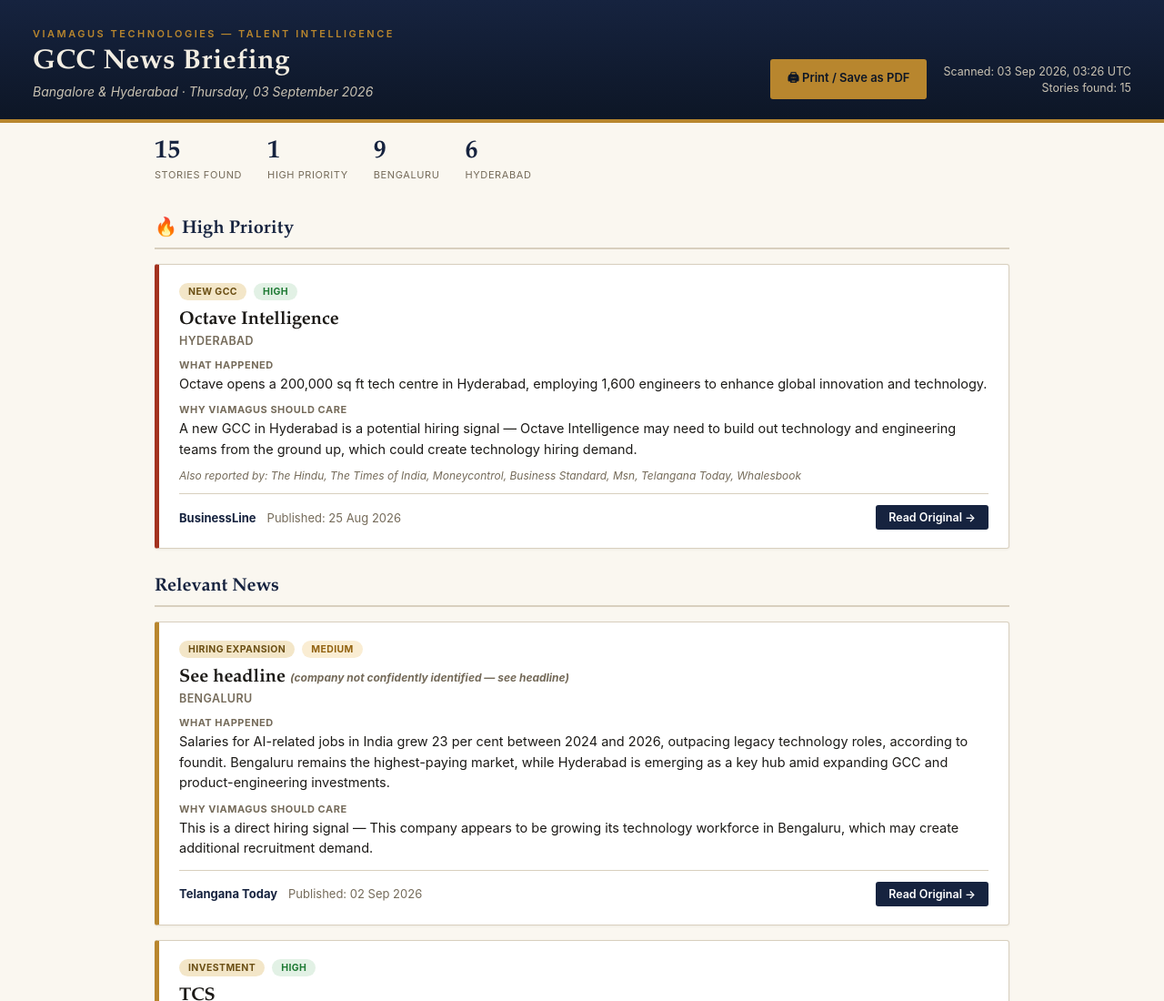
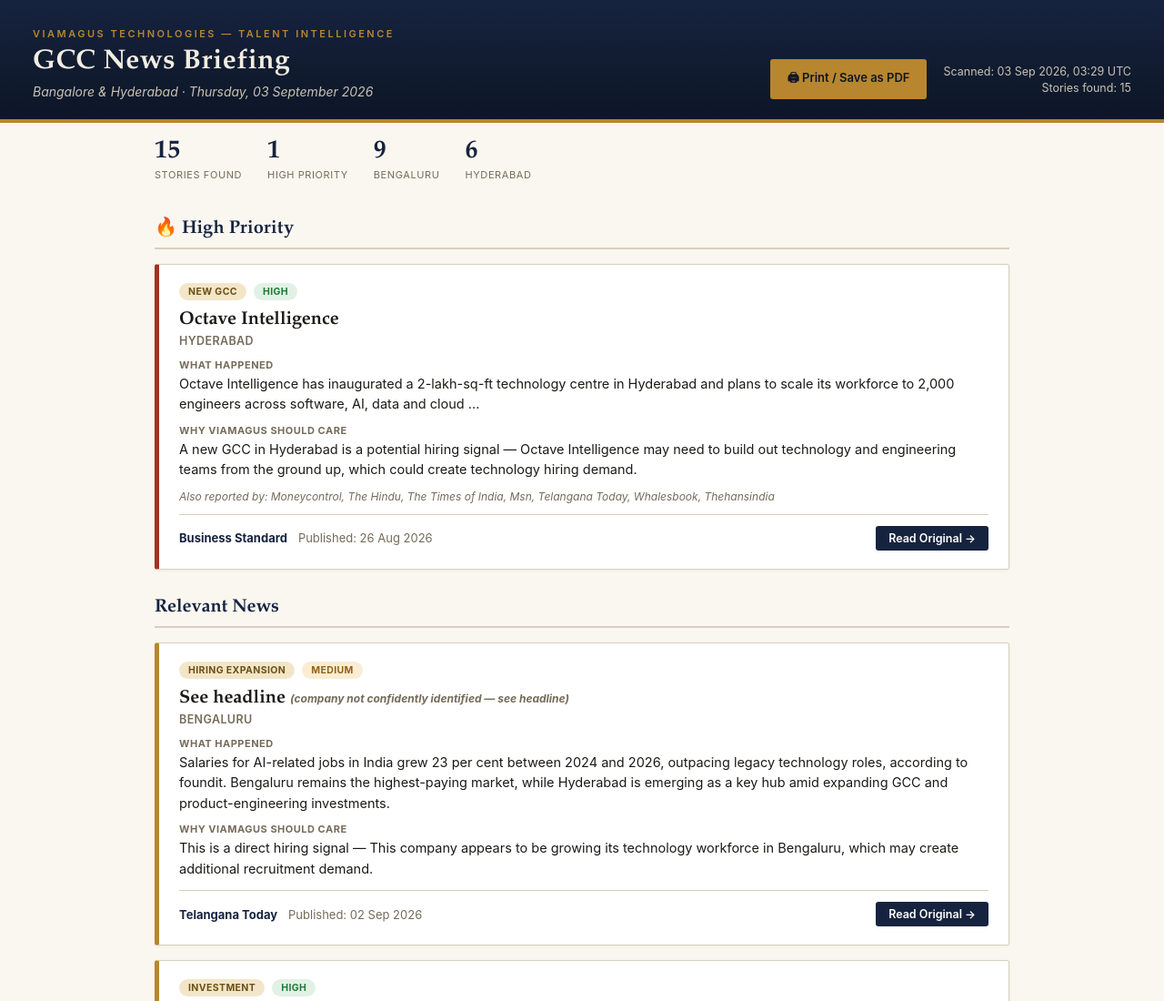
Before and after one commit to tanmayagarwal-del/viamagus-gcc-news, a plain HTML site: page 2026-09-03.html in a window 1280 px wide. Shown: the top 1100 px of the page at 91% size. Drawn offline with Linux system fonts and the light colour scheme.

Commit message:
Report for 2026-09-03

```diff
--- a/2026-09-03.html
+++ b/2026-09-03.html
@@ -344,7 +344,7 @@ section h2 {
     <button class="btn btn-primary no-print" onclick="window.print()">🖨 Print / Save as PDF</button>
 
     <div class="meta">
-      <span>Scanned: 03 Sep 2026, 03:26 UTC</span>
+      <span>Scanned: 03 Sep 2026, 03:29 UTC</span>
       <span>Stories found: 15</span>
     </div>
 
@@ -378,19 +378,19 @@ section h2 {
   <p class="location">Hyderabad</p>
   <div class="field">
     <span class="field-label">What happened</span>
-    <p>Octave opens a 200,000 sq ft tech centre in Hyderabad, employing 1,600 engineers to enhance global innovation and technology.</p>
+    <p>Octave Intelligence has inaugurated a 2-lakh-sq-ft technology centre in Hyderabad and plans to scale its workforce to 2,000 engineers across software, AI, data and cloud ...</p>
   </div>
   <div class="field">
     <span class="field-label">Why ViaMagus should care</span>
     <p>A new GCC in Hyderabad is a potential hiring signal — Octave Intelligence may need to build out technology and engineering teams from the ground up, which could create technology hiring demand.</p>
   </div>
 
-  <div class="also-reported">Also reported by: The Hindu, The Times of India, Moneycontrol, Business Standard, Msn, Telangana Today, Whalesbook</div>
+  <div class="also-reported">Also reported by: Moneycontrol, The Hindu, The Times of India, Msn, Telangana Today, Whalesbook, Thehansindia</div>
 
   <div class="card-foot">
-    <span class="source">BusinessLine</span>
-    <span class="published">Published: 25 Aug 2026</span>
-    <a class="read-original" href="https://www.thehindubusinessline.com/info-tech/octave-sets-up-tech-centre-with-1600-engineers/article71392448.ece" target="_blank" rel="noopener noreferrer">Read Original →</a>
+    <span class="source">Business Standard</span>
+    <span class="published">Published: 26 Aug 2026</span>
+    <a class="read-original" href="https://www.business-standard.com/industry/news/companies-octave-intelligence-sets-up-gcc-in-hyderabad-to-scale-centre-to-2000-engineers-126082600587_1.html" target="_blank" rel="noopener noreferrer">Read Original →</a>
   </div>
 </article>
 
```
Also changed, not shown: index.html (+6 -6 lines).
